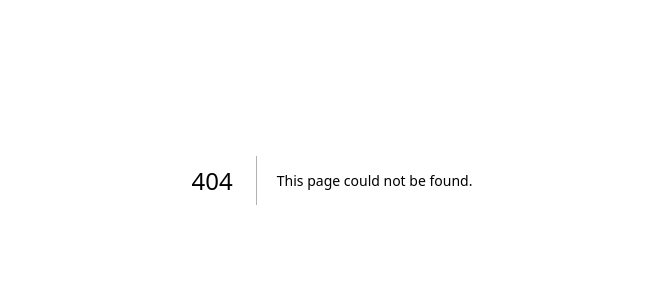
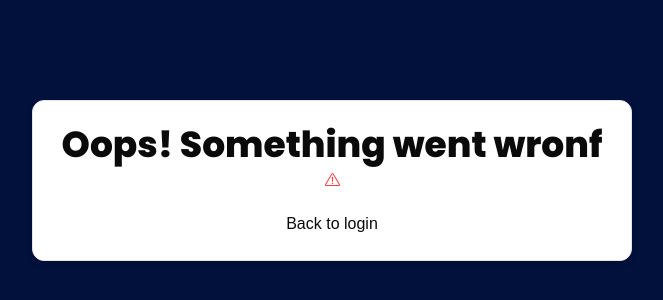
Before and after one commit to femiabimbola/Next-Auth-v5, a Next.js app: page /auth/error in a window 1280 px wide. Before the commit this address had no page. Shown: the part 220-520 px from the top of the page, without its empty margins (308-971 px from the left). Built offline with nearby package versions, Linux system fonts and the light colour scheme.

Commit message:
working on the error

```diff
--- /dev/null
+++ b/app/auth/error/page.tsx
@@ -0,0 +1,7 @@
+import ErrorCard from "@/components/error-card";
+
+const AuthErrorPage = () => {
+  return <ErrorCard />;
+};
+
+export default AuthErrorPage;
--- a/auth.ts
+++ b/auth.ts
@@ -10,6 +10,16 @@ export const { auth, handlers, signIn, signOut } = NextAuth({
   session: { strategy: "jwt" }, //Can't use db because of prisma. It can store session
   pages: {
     signIn: "/auth/login",
+    error: "/auth/error",
+  },
+  events: {
+    // for verifing Oauth email
+    async linkAccount({ user }) {
+      await db.user.update({
+        where: { id: user.id },
+        data: { emailVerified: new Date() },
+      });
+    },
   },
   callbacks: {
     async jwt({ token }) {
@@ -33,12 +43,12 @@ export const { auth, handlers, signIn, signOut } = NextAuth({
       return session;
     },
 
-    async signIn({ user, account }) {
-      const existingUser = await getUserById(user.id);
-      // if (!existingUser?.emailVerified) return false;
+    // async signIn({ user, account }) {
+    //   // const existingUser = await getUserById(user.id);
+    //   // if (!existingUser?.emailVerified) return false;
 
-      return true;
-    },
+    //   return true;
+    // },
   },
   ...authConfig,
 });
--- /dev/null
+++ b/components/error-card.tsx
@@ -0,0 +1,18 @@
+import { CardWrapper } from "./card-wrapper";
+import { ExclamationTriangleIcon } from "@radix-ui/react-icons";
+
+const ErrorCard = () => {
+  return (
+    <CardWrapper
+      headerLabel="Oops! Something went wronf"
+      backButtonHref="/auth/login"
+      backButtonLabel="Back to login"
+    >
+      <div className="w-full flex justify-center items-center">
+        <ExclamationTriangleIcon className="text-destructive" />
+      </div>
+    </CardWrapper>
+  );
+};
+
+export default ErrorCard;
--- /dev/null
+++ b/components/header.tsx
@@ -0,0 +1,22 @@
+import { cn } from "@/lib/utils";
+import { Poppins } from "next/font/google";
+
+// Not using
+const font = Poppins({
+  subsets: ["latin"],
+  weight: ["600"],
+});
+
+interface HeaderProps {
+  label: string;
+}
+
+export const Header = ({ label }: HeaderProps) => {
+  return (
+    <div className="w-full flex flex-col gap-y-4 items-center justify-center">
+      <h1 className={cn("text-3xl font-semibold", font.className)}> Auth</h1>
+      {/* Learning: text-muted */}
+      <p className="text-muted-foreground text-sm">{label}</p>
+    </div>
+  );
+};
--- a/routes.ts
+++ b/routes.ts
@@ -11,7 +11,7 @@ export const publicRoutes = ["/"];
  * These routes will redirect logged in users to /settings
  * @type{string[]}
  */
-export const authRoutes = ["/auth/login", "/auth/register"];
+export const authRoutes = ["/auth/login", "/auth/register", "/auth/error"];
 
 /**
  * The prefix for API authentication.
```
Also changed, not shown: components/card-wrapper.tsx (+8 -2 lines).
